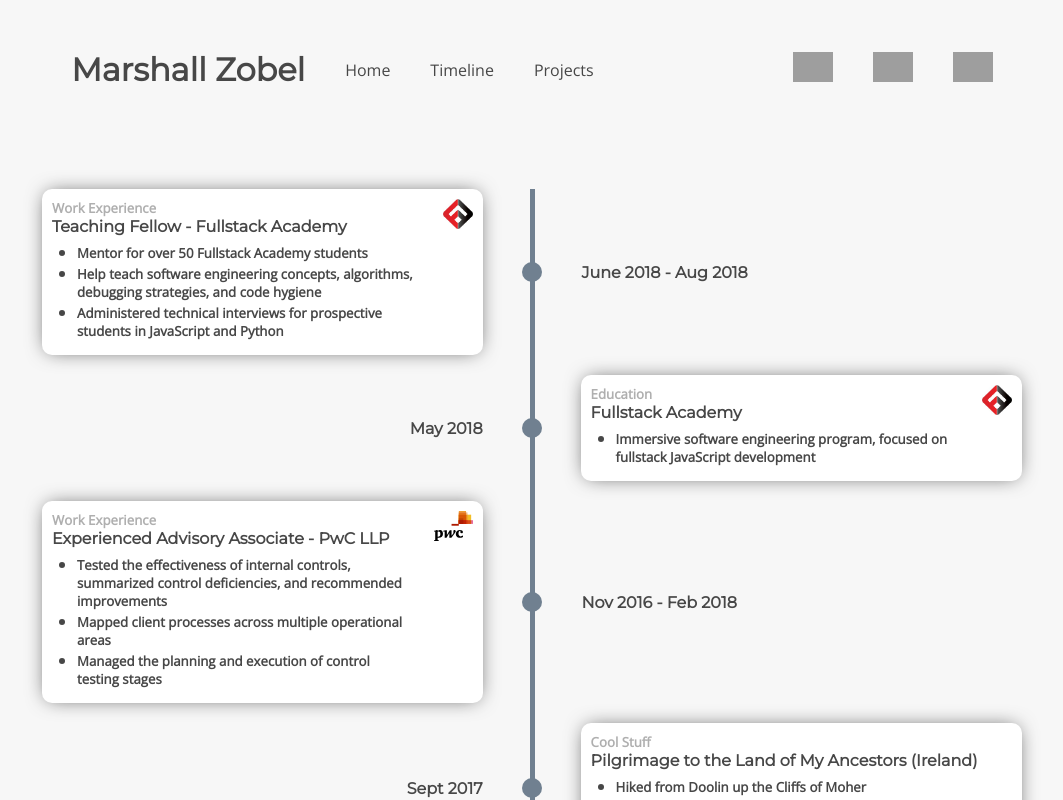
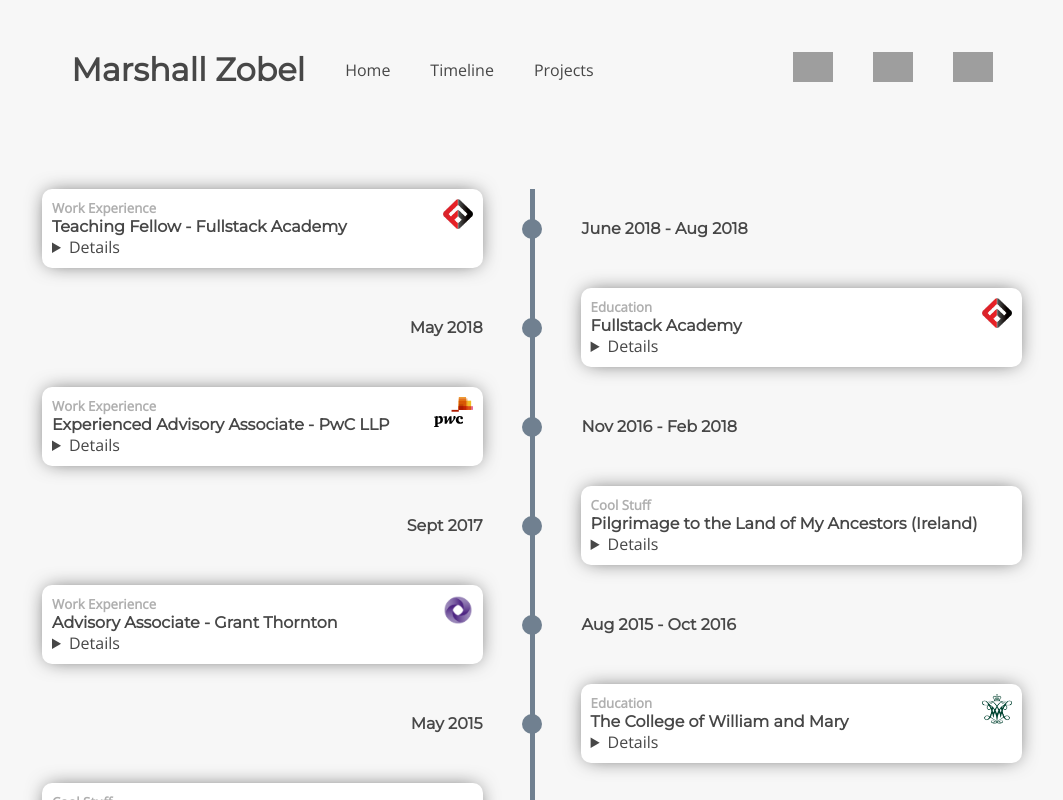
Before and after one commit to dmzobel/dmzobel.github.io, a React (Create React App) app: page /timeline in a window 1280 px wide. Shown: the top 800 px of the page, without its empty margins (108-1171 px from the left). Built offline with nearby package versions, Linux system fonts and the light colour scheme; grey boxes are pictures that could not be loaded.

Commit message:
added details element to timeline

```diff
--- a/src/components/Timeline.js
+++ b/src/components/Timeline.js
@@ -14,6 +14,8 @@
           ) : (
             <h4 className="resume-title">{data.place}</h4>
           )}
+          <details>
+            <summary>Details</summary>
             <ul className="resume-description">
               {data.description.map(item => (
                 <li>
@@ -21,6 +23,7 @@
                 </li>
               ))}
             </ul>
+          </details>
         </div>
         <img src={data.image} alt="" className="small-icon" />
       </div>
```
Lines whose indentation alone changed are shown as unchanged.
